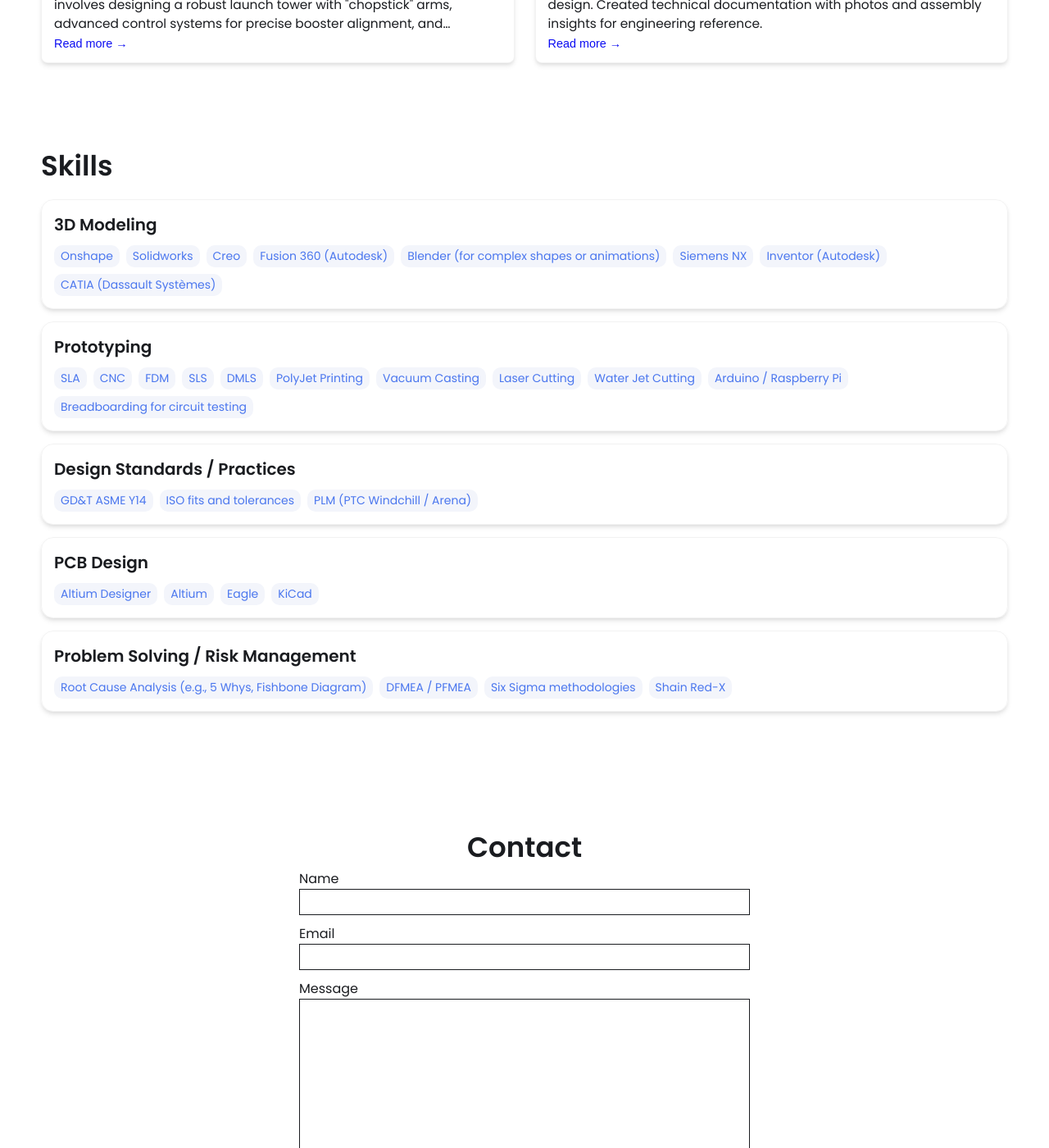
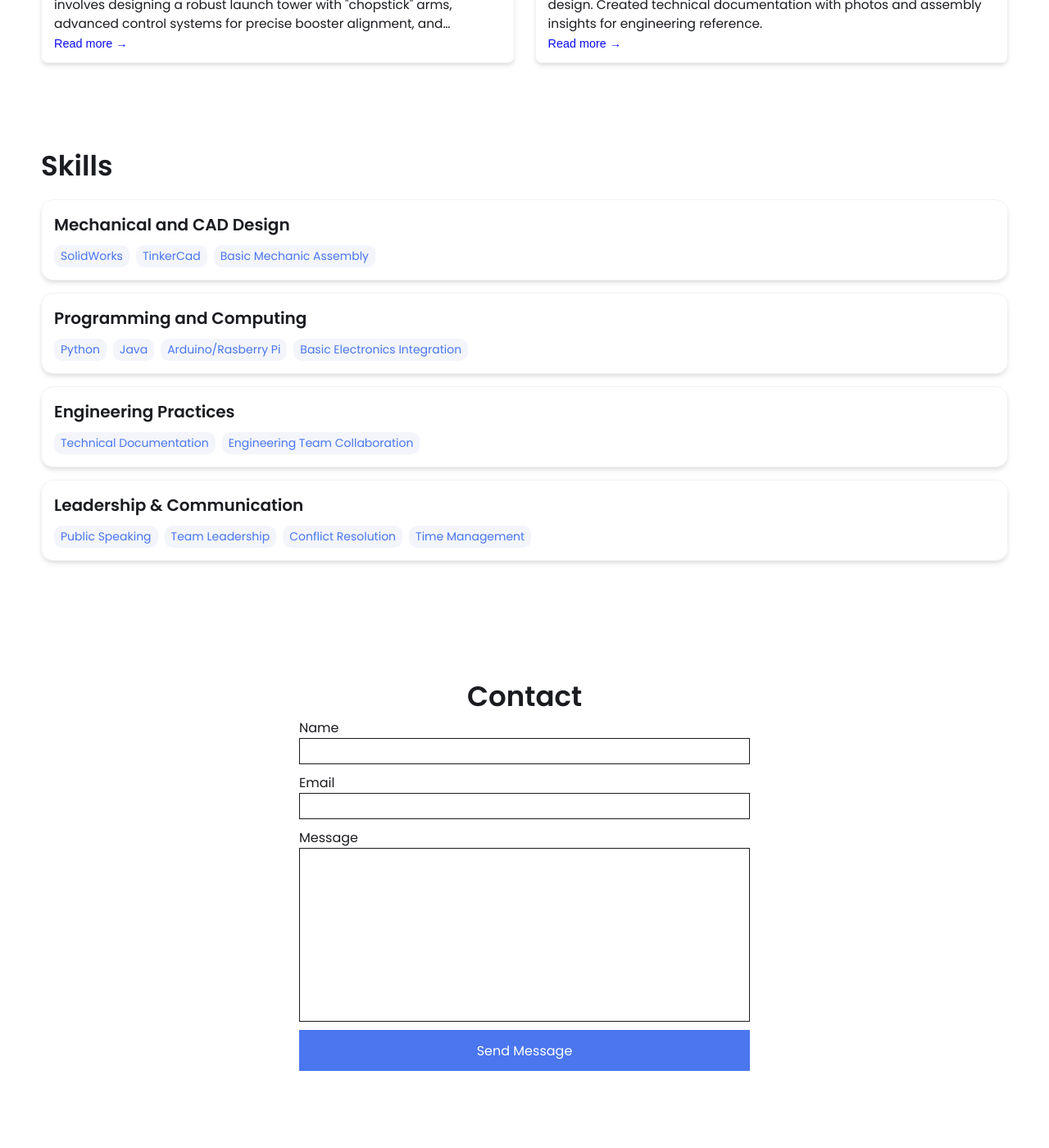
Before and after one commit to ap07engineer/ap07engineer.github.io, a Jekyll site: the page built from index.html, in a window 1280 px wide and 1400 px high, scrolled down 1449 px. Shown: the whole window at 82% size. Built offline with Jekyll 4.4.1, drawn with Linux system fonts in a browser that asks for light colours; some of the changed text lies outside the part shown.

Commit message:
_config.yml
Updated config

```diff
--- a/_config.yml
+++ b/_config.yml
@@ -7,33 +7,32 @@
 
 # Main Page Setup
 
-title: John Doe's Portfolio # This is what shows up in the tab of the browser
+title: Aayan Patil's  Engineering Portfolio # This is what shows up in the tab of the browser
 
 
 
 # Hero Section
-name: John Doe
-headline: headline message
+name: Hi, I'm Aayan!
+headline: Biomedical & Mechanical Engineering student passionate about hands-on design, robotics, and healthcare technology.
 description: >- # dont remove this line. this will ignore all new lines until the next section
-  Write an awesome intro and discuss your highlights and qualification. You can edit this
-  line in _config.yml. It will appear in your document head meta (for
-  Google search results) and in your feed.xml site description.
-
+  Biomedical Mechanical Engineering & Computing Technology student at the University of Ottawa.
+  Experienced in CAD, prototyping, and team-based engineering projects across robotics,
+  biomedical devices, and aerospace systems.
 # Place your profile image in /assets/images/profile-image/folder and edit the file name
 profile_image: ./assets/images/profile-image/avatar.jpeg
 
 
 # Link your resume
 # You can place your resume in assets/resume/{resume.pdf or add external link such as pdf saved in google drive
-resume-url: https://drive.google.com/file/d/13Z3duVzh-gguPU5r03oJVEE6rV9rd3DS/view?usp=sharing # or /assets/resume/resume.pdf
+resume-url: https://drive.google.com/file/d/1G1rXL2ops8d901XUTV8DeBA_Xi_dwoF0/view?usp=sharing # or /assets/resume/resume.pdf
 
 
 # Set up external links - this will show up as small icons next to your name.
 
 external-links:    # input only your own url slug. The icons with missing entries will not appear.
-  linkedin: test    # https://www.linkedin.com/in/{your url slug}
-  github: leea12    # https://github.com/{your url slug}
-  stackoverflow: test      # https://stackoverflow.com/users/{your url slug}
+  linkedin: www.linkedin.com/in/aayan-patil-051ab82ab    # https://www.linkedin.com/in/{your url slug}
+  github: ap07engineer    # https://github.com/{your url slug}
+  stackoverflow:       # https://stackoverflow.com/users/{your url slug}
   medium:            # https://medium.com/@{your url slug}
   x-twitter:   # https://x.com/{your url slug}
   threads:            # https://threads.net/@{your url slug}
@@ -45,50 +44,32 @@ external-links:    # input only your own url slug. The icons with missing entrie
 
 # Skills Section - Add the list of your Skills by categories/tools. The indentation for each level needs to be precise.
 skills:
-  - category: 3D Modeling
+  - category: Mechanical and CAD Design
     tools:
-    - Onshape
-    - Solidworks
-    - Creo
-    - Fusion 360 (Autodesk)
-    - Blender (for complex shapes or animations)
-    - Siemens NX
-    - Inventor (Autodesk)
-    - CATIA (Dassault Systèmes)
-  - category: Prototyping
+    - SolidWorks
+    - TinkerCad
+    - Basic Mechanic Assembly
+
+  - category: Programming and Computing
     tools:
-    - SLA
-    - CNC
-    - FDM
-    - SLS
-    - DMLS
-    - PolyJet Printing
-    - Vacuum Casting
-    - Laser Cutting
-    - Water Jet Cutting
-    - Arduino / Raspberry Pi
-    - Breadboarding for circuit testing
-  - category: Design Standards / Practices
+    - Python
+    - Java
+    - Arduino/Rasberry Pi
+    - Basic Electronics Integration
+  - category: Engineering Practices
     tools:
-    - GD&T ASME Y14
-    - ISO fits and tolerances
-    - PLM (PTC Windchill / Arena)
-  - category: PCB Design
+    - Technical Documentation
+    - Engineering Team Collaboration
+  - category: Leadership & Communication
     tools:
-    - Altium Designer
-    - Altium
-    - Eagle
-    - KiCad
-  - category: Problem Solving / Risk Management
-    tools:
-    - Root Cause Analysis (e.g., 5 Whys, Fishbone Diagram)
-    - DFMEA / PFMEA
-    - Six Sigma methodologies
-    - Shain Red-X
+    - Public Speaking
+    - Team Leadership
+    - Conflict Resolution
+    - Time Management
 
 
-# Contact Form Setup. Setup an account and copy over the key. When someone fills out the form, it will be received in your email.
-formspree-key:   https://formspree.io/f/{8-digit key}
+
+# Contact Form Setup. Setup an account and copy over the key. When someone fills out the form, it will be received in your email
 
 
 
```
